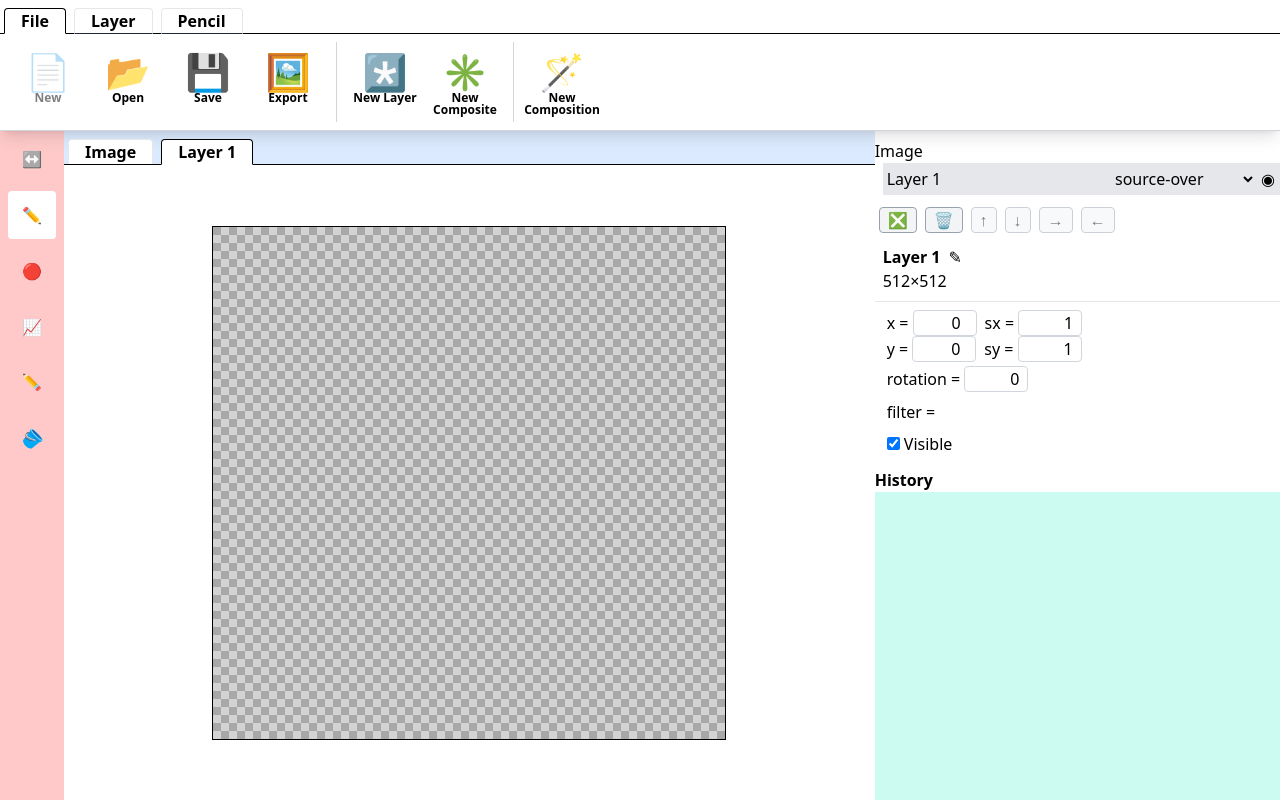
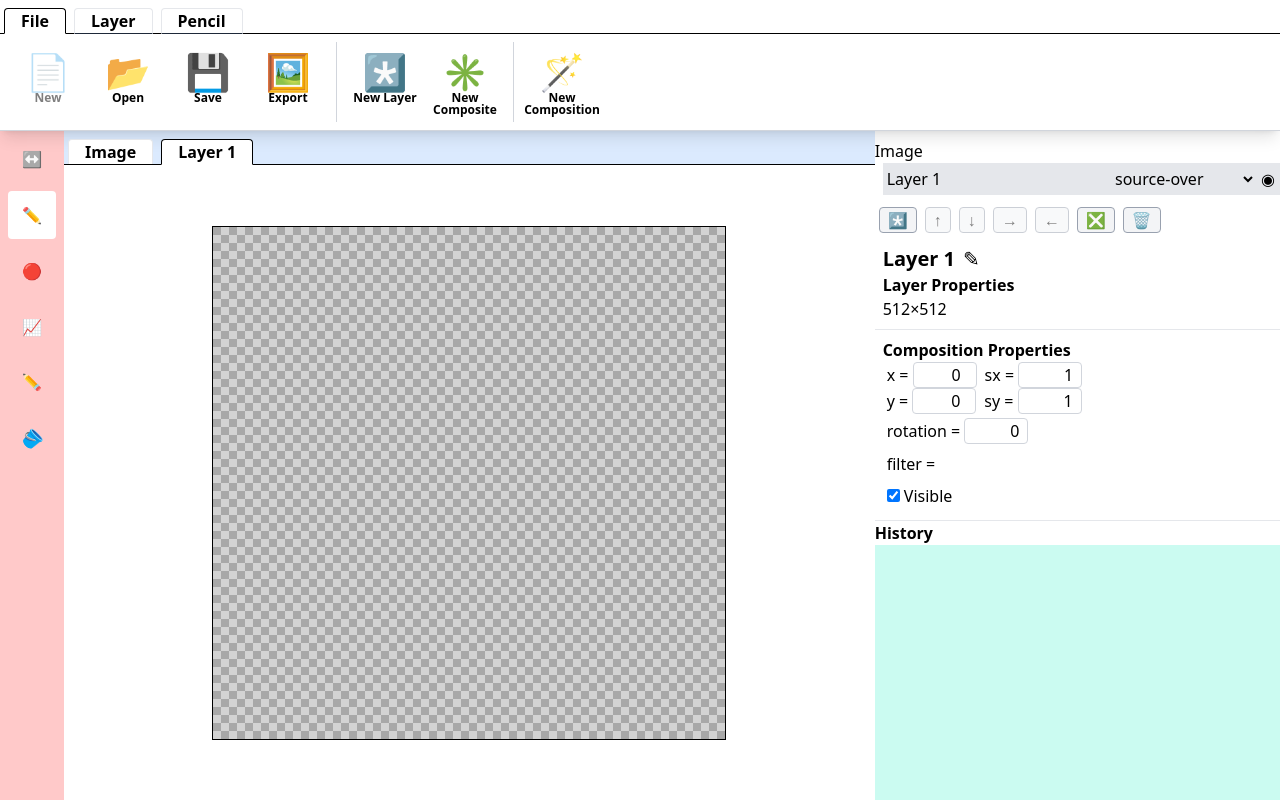
Before and after one commit to IJMacD/image-editor, a React (Vite) app: page / in a window 1280 px wide. Built offline with nearby package versions, Linux system fonts and the light colour scheme.

Commit message:
Layer Properties panels

```diff
--- a/src/AppComponents/CompositionTreePanel.tsx
+++ b/src/AppComponents/CompositionTreePanel.tsx
@@ -1,12 +1,13 @@
 import { useContext } from "react";
 import { CompositeLayer, ImageProject, InputProperties } from "../types";
-import { getLayerByID, isCompositeLayer } from "../util/project";
+import { getLayerByID, getNextLayerID, isCompositeLayer } from "../util/project";
 import { DispatchContext, StoreContext } from "../Store/context";
-import { deleteLayer, editCompositeLayerInput, moveCompositeLayerInput, removeCompositeLayerInput, transplantCompositeLayerInput } from "../Store/project/actions";
+import { deleteLayer, editCompositeLayerInput, moveCompositeLayerInput, newBaseLayer, removeCompositeLayerInput, transplantCompositeLayerInput } from "../Store/project/actions";
 import { LayerPropertiesPanel } from "./LayerPropertiesPanel";
 import { InputPropertiesPanel } from "./InputPropertiesPanel";
 import { setActiveLayer, setSelectedInputPath } from "../Store/ui/actions";
 import { getInputByPath, getLayerByPath, pathsEqual } from "../util/ui";
+import { selectNearestParent } from "../Store/selectors";
 
 export function CompositionTreePanel ({ project }: { project: ImageProject}) {
     const store = useContext(StoreContext);
@@ -20,6 +21,13 @@ export function CompositionTreePanel ({ project }: { project: ImageProject}) {
     const pathParent = getLayerByPath(store.project, selectedPath.slice(0, -1))
 
     const pathLayer = getLayerByPath(store.project, selectedPath);
+
+    function handleAdd () {
+        const parent = selectNearestParent(store);
+        if (store.project && typeof parent === "number") {
+        dispatch(newBaseLayer(getNextLayerID(store.project), parent))
+        }
+    }
 
     function handleDelete() {
         if (pathLayer) {
@@ -97,12 +105,13 @@ export function CompositionTreePanel ({ project }: { project: ImageProject}) {
                 }
             </ul>
             <div>
-                <button onClick={handleRemove} className={buttonStyle} disabled={!haveSelectedPath}>❎</button>
-                <button onClick={handleDelete} className={buttonStyle} disabled={!haveSelectedPath}>🗑️</button>
+                <button onClick={handleAdd} className={buttonStyle} disabled={!haveSelectedPath}>*️⃣</button>
                 <button onClick={() => handleMove(-1)} className={buttonStyle} disabled={!haveSelectedPath || pathIndex === 0}>↑</button>
                 <button onClick={() => handleMove(+1)} className={buttonStyle} disabled={!haveSelectedPath || pathIndex === currentChildCount - 1}>↓</button>
                 <button onClick={() => handleIndent()} className={buttonStyle} disabled={!haveSelectedPath || typeof precedingCompositeLayerID === "undefined"}>→</button>
                 <button onClick={() => handleUnindent()} className={buttonStyle} disabled={!haveSelectedPath || typeof parentParentLayerID === "undefined"}>←</button>
+                <button onClick={handleRemove} className={buttonStyle} disabled={!haveSelectedPath}>❎</button>
+                <button onClick={handleDelete} className={buttonStyle} disabled={!haveSelectedPath}>🗑️</button>
             </div>
             {pathLayer && <LayerPropertiesPanel layer={pathLayer} />}
             {pathInput && <InputPropertiesPanel key={getInputKey(selectedPath, pathInput)} input={pathInput} onEdit={handleInputEdit} />}
--- a/src/AppComponents/InputPropertiesPanel.tsx
+++ b/src/AppComponents/InputPropertiesPanel.tsx
@@ -79,7 +79,8 @@ export function InputPropertiesPanel ({ input, onEdit }: { input: InputPropertie
     }
 
     return (
-        <div className="flex flex-col p-2">
+        <div className="flex flex-col p-2 border-b-1 border-b-gray-200">
+            <b>Composition Properties</b>
             <div>
                 <label className="m-1">x = <input type="number" value={input.transform.e||0} onChange={e => handleEditX(e.target.valueAsNumber)} className="w-16 border-1 rounded border-gray-300 text-right" /></label>
                 <label className="m-1">sx = <input value={sxText} onChange={e => setSxText(e.target.value)} className="w-16 border-1 rounded border-gray-300 text-right pr-2"  onKeyDown={handleScaleXKeyDown} /></label>
--- a/src/AppComponents/LayerPropertiesPanel.tsx
+++ b/src/AppComponents/LayerPropertiesPanel.tsx
@@ -36,8 +36,11 @@ export function LayerPropertiesPanel({ layer }: { layer: Layer }) {
 
     return (
         <div className="p-2 border-b-1 border-b-gray-200">
-            <b>{layer.name}</b>
-            <button onClick={handleRename} className="ml-2 cursor-pointer">✎</button>
+            <h2 className="font-bold text-xl">
+                {layer.name}
+                <button onClick={handleRename} className="ml-2 cursor-pointer">✎</button>
+            </h2>
+            <b>Layer Properties</b>
             <p>{layer.width}×{layer.height}</p>
             {isCompositeLayer(layer) &&
                 <div className="whitespace-nowrap">
```
